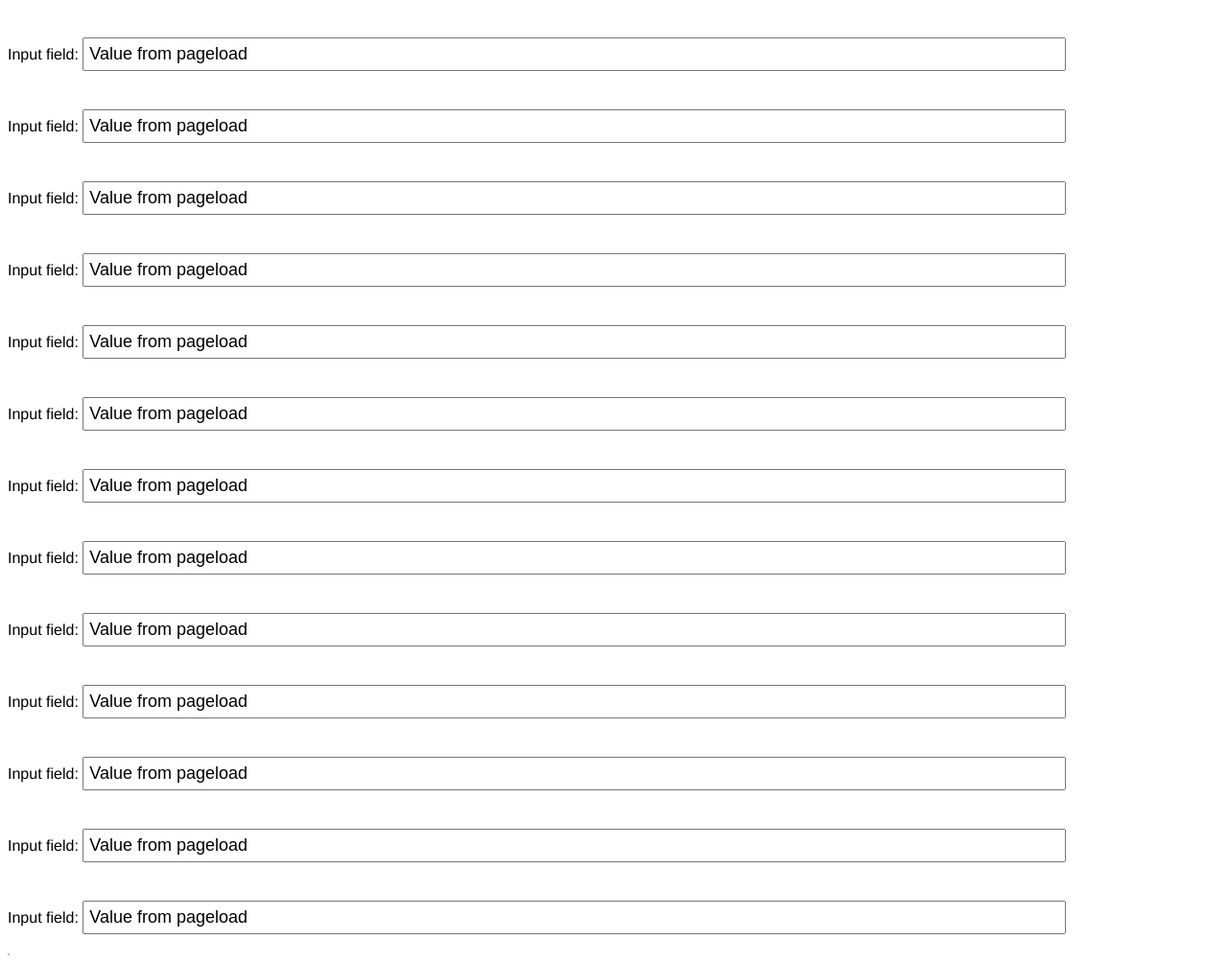
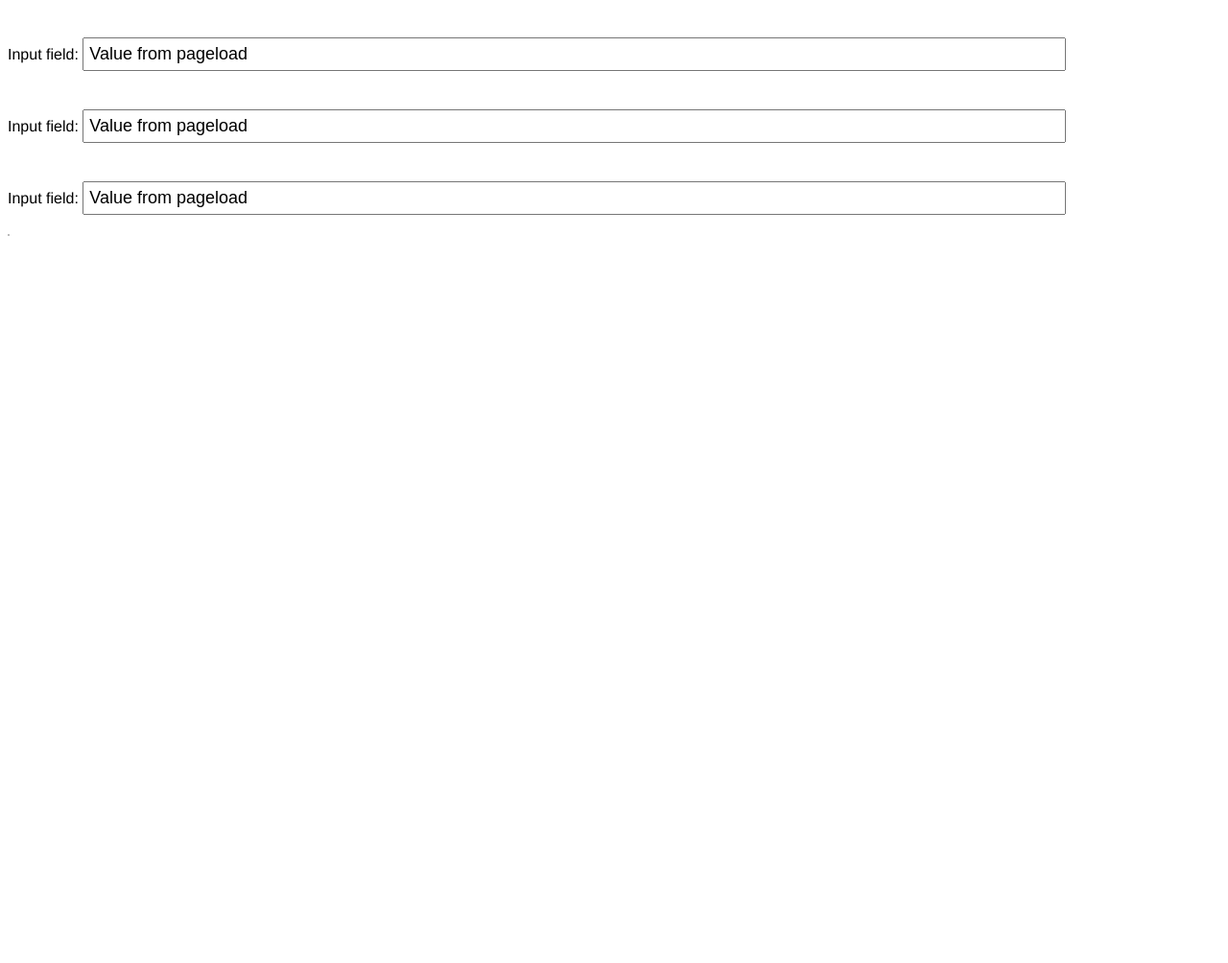
Before and after one commit to form-o-fill/form-o-fill-chrome-extension, a browser extension: page testcases/docroot-for-testing/form-o-fill-testing/inputs.html in a window 1280 px wide. Shown: the part 61-1065 px from the top of the page at 96% size. After the commit the page ends 800 px from the top, so only its background shows below. Drawn offline with Linux system fonts and the light colour scheme.

```diff
--- a/src/js/content/testing.js
+++ b/src/js/content/testing.js
@@ -40,7 +40,7 @@
 };
 
 // Enable only if we are running inside a special testing URL and are not bound to the live extension ID
-if(!Utils.isLiveExtension() && window.location.href === "http://localhost:8888/form-o-fill-testing/") {
+if(!Utils.isLiveExtension() && window.location.href.indexOf("http://localhost:8888/form-o-fill-testing/") === 0) {
   installTestingCode();
   Logger.info("[c/testing.js] Installed testing code in content page");
 }
--- a/testcases/docroot-for-testing/form-o-fill-testing/inputs.html
+++ b/testcases/docroot-for-testing/form-o-fill-testing/inputs.html
@@ -10,16 +10,6 @@
     Input field: <input value="Value from pageload" /><br />
     Input field: <input value="Value from pageload" /><br />
     Input field: <input value="Value from pageload" /><br />
-    Input field: <input value="Value from pageload" /><br />
-    Input field: <input value="Value from pageload" /><br />
-    Input field: <input value="Value from pageload" /><br />
-    Input field: <input value="Value from pageload" /><br />
-    Input field: <input value="Value from pageload" /><br />
-    Input field: <input value="Value from pageload" /><br />
-    Input field: <input value="Value from pageload" /><br />
-    Input field: <input value="Value from pageload" /><br />
-    Input field: <input value="Value from pageload" /><br />
-    Input field: <input value="Value from pageload" /><br />
     <table id="form-o-fill-testing-info"></table>
   </body>
 </html>
```
